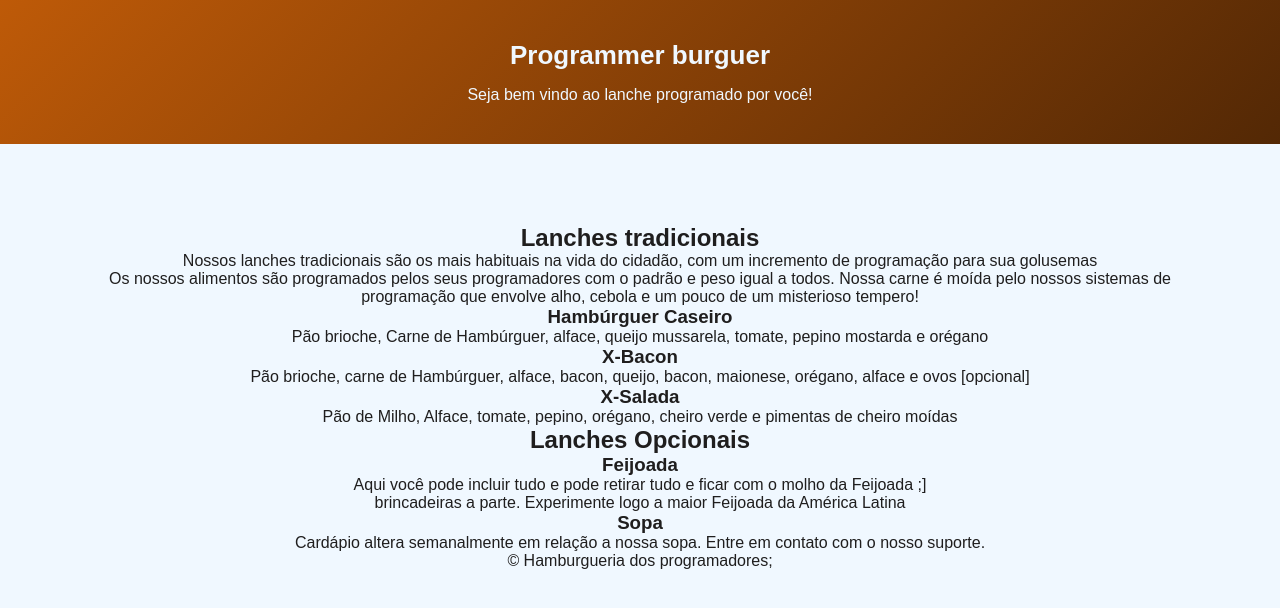
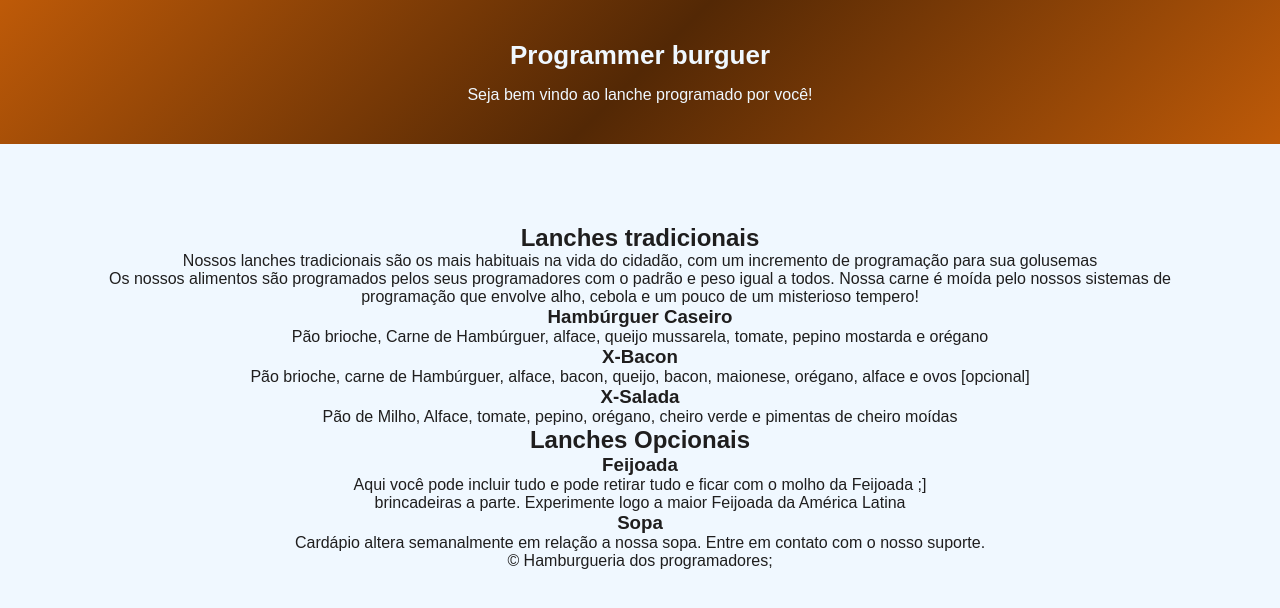
Before and after one commit to iuky-ferreira2000/Teste_git_iuky, a plain HTML site: page index.html in a window 1280 px wide. Drawn offline with Linux system fonts and the light colour scheme.

Commit message:
nova alteração na cor e gradiente no header

```diff
--- a/css/style.css
+++ b/css/style.css
@@ -15,7 +15,7 @@ body {
 /* Cabeçalho */
 
 header {
-    background: linear-gradient(135deg, #be5a08, #532805);
+    background: linear-gradient(135deg, #be5a08, #532805, #be5a08);
     padding: 40px;
     color: aliceblue;
     text-align: center;
```
